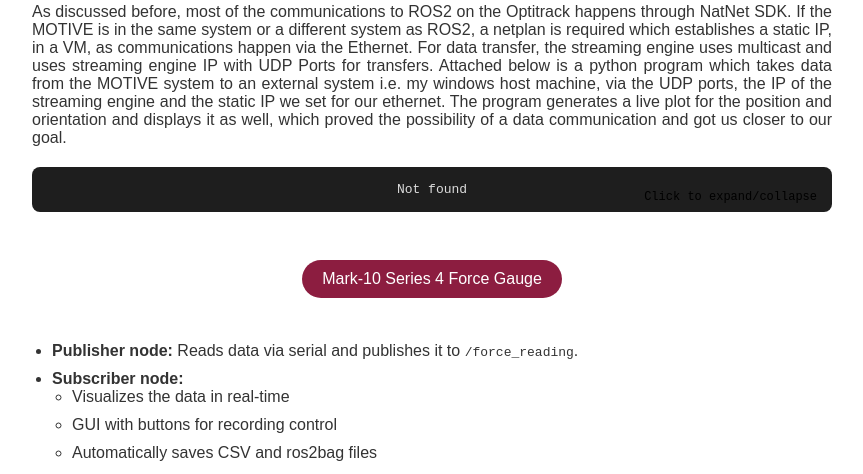
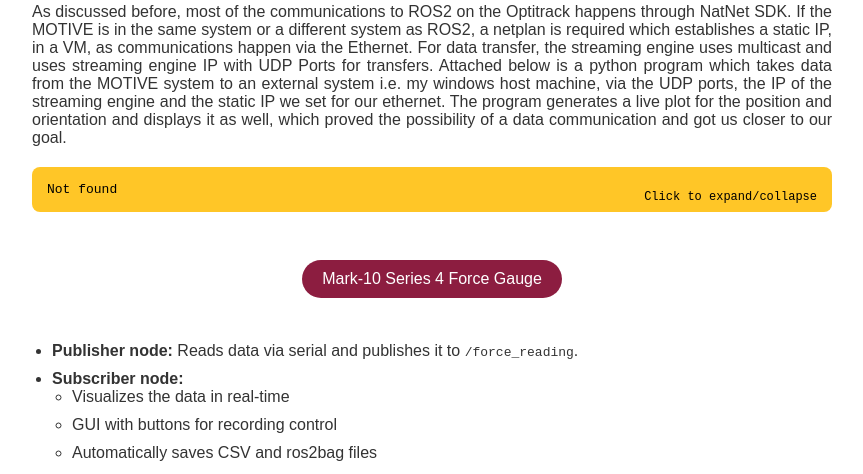
Before and after one commit to Gvmalhaar1701/RAS598-Team04, a plain HTML site: page page2.html in a window 1280 px wide. Shown: the part 2036-2510 px from the top of the page, without its empty margins (208-1071 px from the left). Drawn offline with Linux system fonts and the light colour scheme; no server answers.

Commit message:
code check

```diff
--- a/page2.html
+++ b/page2.html
@@ -198,8 +198,8 @@
 
     .code-container {
       width: 800px;
-      background-color: #1e1e1e;
-      color: #dcdcdc;
+      background-color: #FFC627;
+      color: #000;
       font-family: monospace;
       border-radius: 8px;
       overflow: hidden;
@@ -221,6 +221,7 @@
       overflow-x: auto;
       overflow-y: auto;
       max-height: 1000px;
+      text-align: left;
     }
 
     .code-container::after {
```
